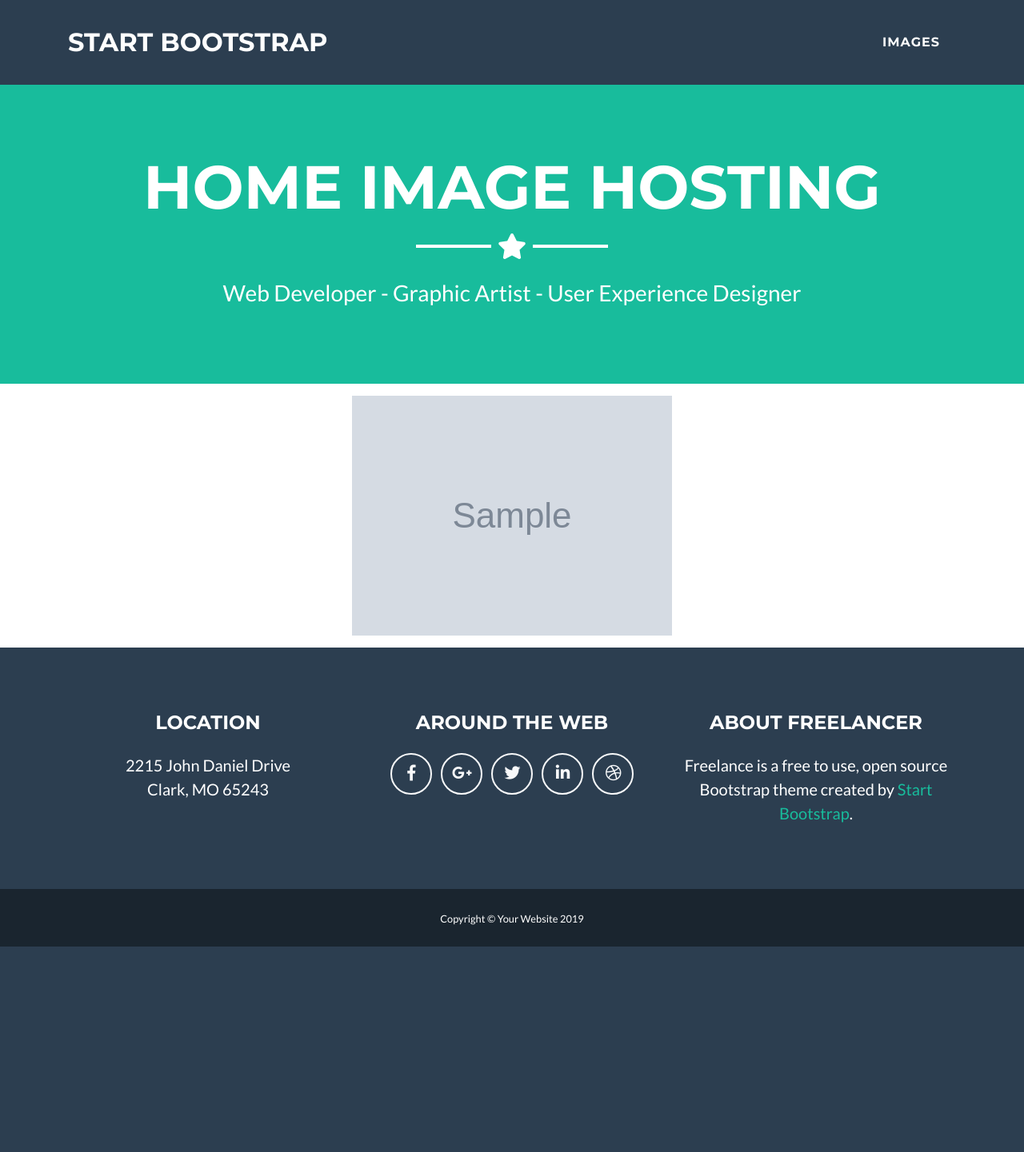
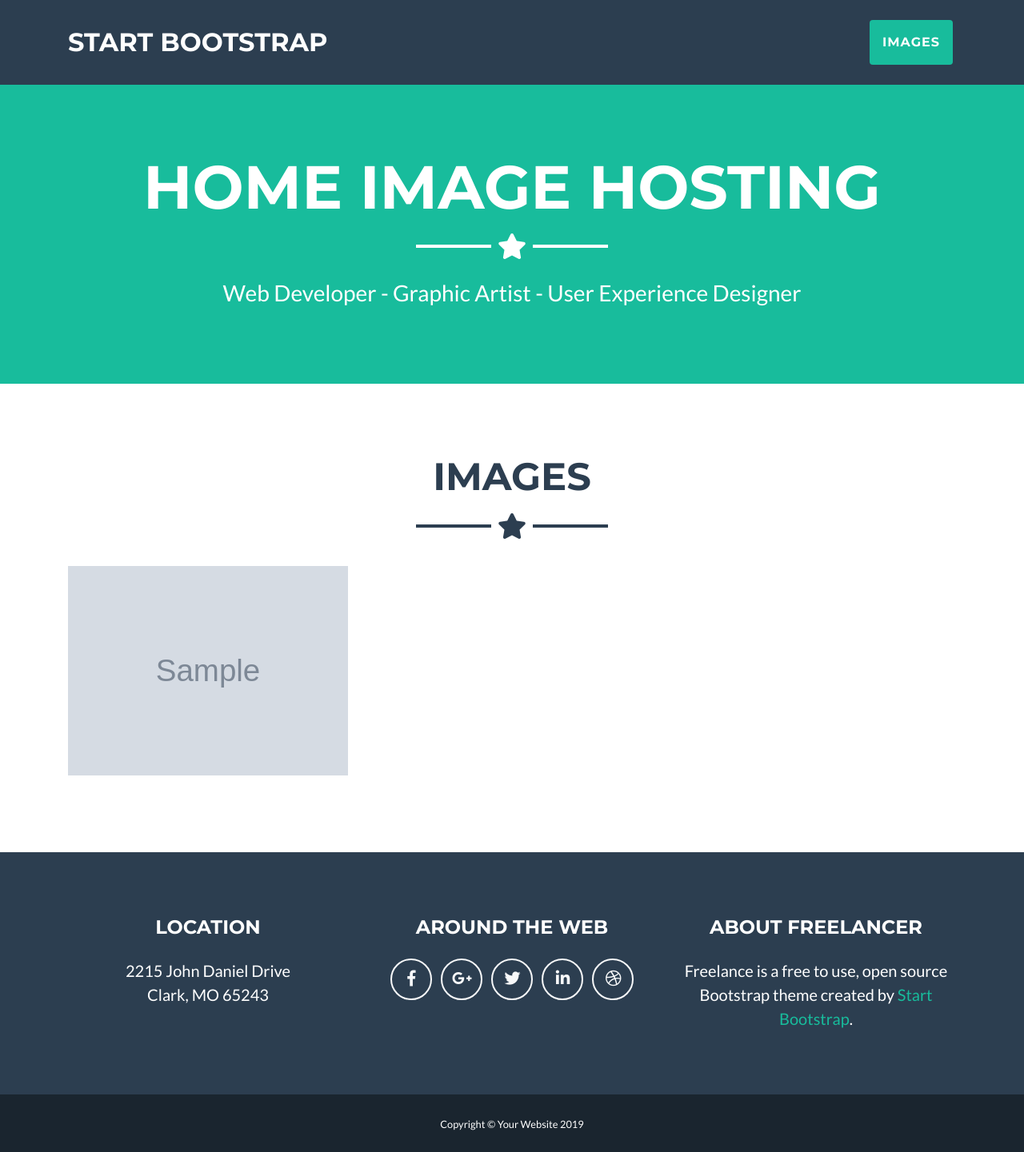
Before and after one commit to michal-mietus/home-hosting, a Flask app: template templates/images_display.html in a window 1280 px wide. Shown: the whole page at 80% size. Before the commit the page ends 1184 px from the top, so only its background shows below. Run offline with Flask 2, Linux system fonts and the light colour scheme; the template is opened without the code that fills it: most values are stand-ins (such as "Sample title", 1, 10 or a date in 2020); grey boxes marked "Sample" are stand-in pictures; some libraries are stand-ins or nearby versions.

Commit message:
Display image template. In loop creates div for each image.

```diff
--- a/templates/images_display.html
+++ b/templates/images_display.html
@@ -1,12 +1,57 @@
 {% extends 'base.html' %}
 
 
-{% block title %}Images{% endblock %}
 
 {% block content %}
+    <!-- Portfolio Grid Section -->
+    <section class="portfolio" id="portfolio">
+        <div class="container">
+        <h2 class="text-center text-uppercase text-secondary mb-0">Images</h2>
+        <hr class="star-dark mb-5">
+        <div class="row">
+            {% set index = 0 %}
+            {% for filename in filenames %}
+                {% set index = index + 1 %}
+                <div class="col-md-6 col-lg-4">
+                <a class="portfolio-item d-block mx-auto" href="#portfolio-modal-{{ loop.index }}">
+                    <div class="portfolio-item-caption d-flex position-absolute h-100 w-100">
+                    <div class="portfolio-item-caption-content my-auto w-100 text-center text-white">
+                        <i class="fas fa-search-plus fa-3x"></i>
+                    </div>
+                    </div>
+                    <img class="img-fluid" src="{{ url_for('static', filename=filename) }}" alt="">
+                </a>
+                </div>
+            {% endfor %}
+        </div>
+        </div>
+    </section>
+
+
+    <!-- Portfolio Modals -->
+    {% set index = 0 %}
     {% for filename in filenames %}
-    <div >
-        <img style='max-width: 100%; display: block; margin-left:auto; margin-right: auto; padding: 15px 0 15px 0;' src="{{ url_for('static', filename=filename) }}">
-    </div>
+        {% set index = index + 1 %}
+        <div class="portfolio-modal mfp-hide" id="portfolio-modal-{{ loop.index }}">
+            <div class="portfolio-modal-dialog bg-white">
+            <a class="close-button d-none d-md-block portfolio-modal-dismiss" href="#">
+                <i class="fa fa-3x fa-times"></i>
+            </a>
+            <div class="container text-center">
+                <div class="row">
+                <div class="col-lg-8 mx-auto">
+                    <h2 class="text-secondary text-uppercase mb-0">Project Name</h2>
+                    <hr class="star-dark mb-5">
+                    <img class="img-fluid mb-5" src="{{ url_for('static', filename=filename) }}" alt="">
+                    <p class="mb-5">Lorem ipsum dolor sit amet, consectetur adipisicing elit. Mollitia neque assumenda ipsam nihil, molestias magnam, recusandae quos quis inventore quisquam velit asperiores, vitae? Reprehenderit soluta, eos quod consequuntur itaque. Nam.</p>
+                    <a class="btn btn-primary btn-lg rounded-pill portfolio-modal-dismiss" href="#">
+                    <i class="fa fa-close"></i>
+                    Close Project</a>
+                </div>
+                </div>
+            </div>
+            </div>
+        </div>
     {% endfor %}
-{% endblock %}
+
+  {% endblock %}
```
